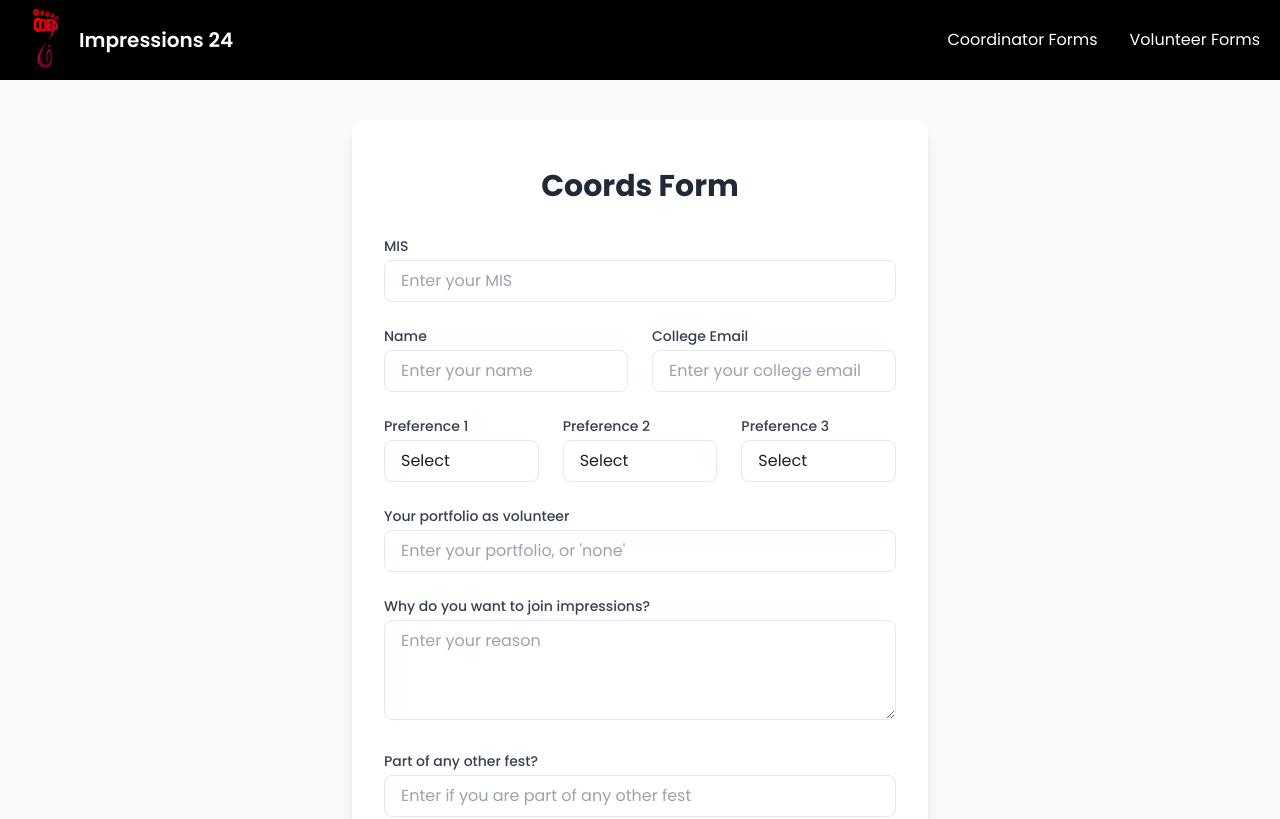
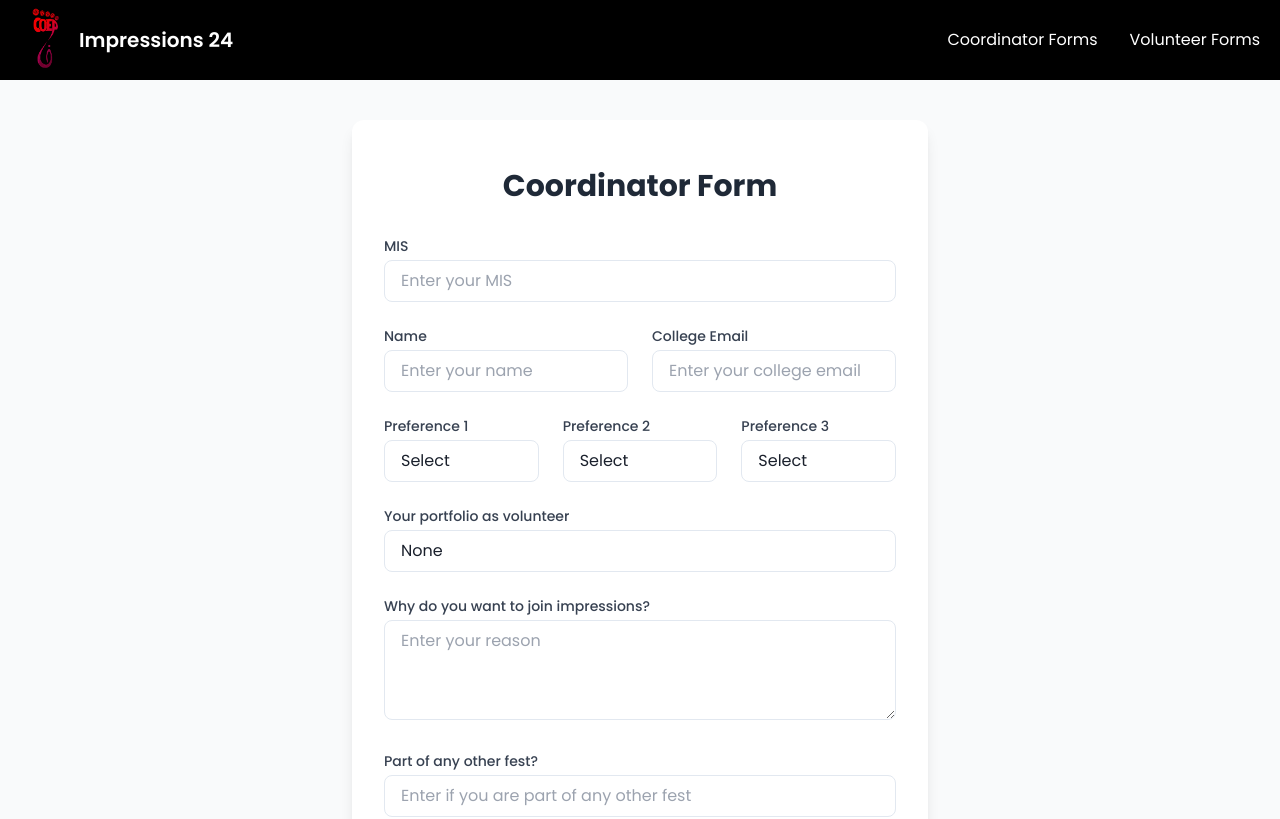
Before and after one commit to drdholu/impressions24, a React (Create React App) app: page /coordinator-form in a window 1280 px wide. Shown: the top 819 px of the page. Built offline with nearby package versions, Linux system fonts and the light colour scheme.

Commit message:
same preference option fixed

```diff
--- a/src/components/CoordinatorForm.js
+++ b/src/components/CoordinatorForm.js
@@ -1,10 +1,11 @@
+import React, { useState } from 'react';
+import { useNavigate } from 'react-router-dom';
+import { toast, ToastContainer } from 'react-toastify';
+import 'react-toastify/dist/ReactToastify.css';
+import { AlertCircle, CheckCircle2 } from 'lucide-react';
 
-import React, { useState } from 'react';
-import { AlertCircle, CheckCircle2 } from 'lucide-react';
-import { toast } from 'react-toastify';
-import { useNavigate } from 'react-router-dom';
+const scriptURL = 'https://script.google.com/macros/s/AKfycbz87cAXjyGkAmnTgfsgf53omOjRnjZEI1jCspzey7GlMVRWWlKtU69xpyTxp-6hKUiUWQ/exec';
 
-const scriptURL = 'https://script.google.com/macros/s/AKfycbxpOjvfD3S3UTRe3dWX1X_kk4xpVc_3tLpuQ1ieQLouPjUKyZCI0Jhe0zgAD8j3kMydbw/exec';
 const CoordinatorForm = () => {
   const [formData, setFormData] = useState({
     mis: '',
@@ -15,7 +16,7 @@ const CoordinatorForm = () => {
     pref3: '',
     reason: '',
     otherFest: '',
-    portfolio: '',  // Added portfolio field
+    portfolio: '',
   });
 
   const navigate = useNavigate();
@@ -40,7 +41,7 @@ const CoordinatorForm = () => {
       pref3: '',
       reason: '',
       otherFest: '',
-
+      portfolio: '',
     });
   };
 
@@ -70,12 +71,12 @@ const CoordinatorForm = () => {
         setResponseMessage(data.message || 'An error occurred. Please try again.');
         if (data.result === 'success') {
           clearForm();
-          // toast.success('Form submitted successfully!', {
-          //   position: toast.POSITION.BOTTOM_RIGHT,
-          // });
+          toast.success('Form submitted successfully!', {
+            position: toast.POSITION.BOTTOM_RIGHT,
+          });
           setTimeout(() => {
             navigate('/');
-          }, 2000);
+          }, 3000); // Redirect after 3 seconds
         }
       })
       .catch((error) => {
@@ -89,13 +90,23 @@ const CoordinatorForm = () => {
     'Finance', 'Marketing', 'Media', 'PR', 'Prints and Purchase', 'Production', 'VFX', 'Web'
   ];
 
+  const options2 = [
+    'None', 'Accounts', 'COG', 'Decor', 'Design', 'Documentation', 'Events & Proshows',
+    'Finance', 'Marketing', 'Media', 'PR', 'Prints and Purchase', 'Production', 'VFX', 'Web'
+  ];
+
   const inputClass = "w-full px-4 py-2 border rounded-lg focus:ring-2 focus:ring-blue-500 focus:border-transparent outline-none transition duration-200";
   const labelClass = "block text-sm font-medium text-gray-700 mb-1";
   const selectClass = "w-full px-4 py-2 border rounded-lg focus:ring-2 focus:ring-blue-500 focus:border-transparent outline-none appearance-none bg-white";
 
+  const getFilteredOptions = (currentPref) => {
+    const selectedPrefs = [formData.pref1, formData.pref2, formData.pref3].filter(pref => pref !== currentPref);
+    return options.filter(option => !selectedPrefs.includes(option));
+  };
 
   return (
     <div className="min-h-[90vh] py-10 bg-gray-50 sm:px-6 lg:px-8">
+      <ToastContainer />
       <div className="max-w-xl p-8 mx-auto bg-white shadow-lg rounded-xl">
         {responseMessage && (
           <div className={`mb-3 p-4 rounded-lg flex items-center gap-2 ${
@@ -109,7 +120,7 @@ const CoordinatorForm = () => {
             <p>{responseMessage}</p>
           </div>
         )}
-        <h2 className="mt-4 mb-8 text-3xl font-bold text-center text-gray-800">Coords Form</h2>
+        <h2 className="mt-4 mb-8 text-3xl font-bold text-center text-gray-800">Coordinator Form</h2>
 
         <form onSubmit={handleSubmit} className="space-y-6">
           <div>
@@ -160,24 +171,30 @@ const CoordinatorForm = () => {
                   className={selectClass}
                 >
                   <option value="">Select</option>
-                  {options.map((option) => (
+                  {getFilteredOptions(formData[`pref${num}`]).map((option) => (
                     <option key={option} value={option}>{option}</option>
                   ))}
                 </select>
               </div>
             ))}
           </div>
+
+
+
           <div>
             <label className={labelClass}>Your portfolio as volunteer</label>
-            <input
-              type="text"
+            <select
               name="portfolio"
               value={formData.portfolio}
               onChange={handleInputChange}
-              className={inputClass}
-              placeholder="Enter your portfolio, or 'none'"
-            />
+              className={selectClass}
+            >
+              {options2.map((option) => (
+                <option key={option} value={option}>{option}</option>
+              ))}
+            </select>
           </div>
+
           <div>
             <label className={labelClass}>Why do you want to join impressions?</label>
             <textarea
--- a/src/components/VolunteerForm.js
+++ b/src/components/VolunteerForm.js
@@ -87,6 +87,11 @@ const VolunteerForm = () => {
     'Finance', 'Marketing', 'Media', 'PR', 'Prints and Purchase', 'Production', 'VFX', 'Web'
   ];
 
+  const getFilteredOptions = (currentPref) => {
+    const selectedPrefs = [formData.pref1, formData.pref2, formData.pref3].filter(pref => pref !== currentPref);
+    return options.filter(option => !selectedPrefs.includes(option));
+  };
+
   const inputClass = "w-full px-4 py-2 border rounded-lg focus:ring-2 focus:ring-blue-500 focus:border-transparent outline-none transition duration-200";
   const labelClass = "block text-sm font-medium text-gray-700 mb-1";
   const selectClass = "w-full px-4 py-2 border rounded-lg focus:ring-2 focus:ring-blue-500 focus:border-transparent outline-none appearance-none bg-white";
@@ -158,7 +163,7 @@ const VolunteerForm = () => {
                   className={selectClass}
                 >
                   <option value="">Select</option>
-                  {options.map((option) => (
+                  {getFilteredOptions(formData[`pref${num}`]).map((option) => (
                     <option key={option} value={option}>{option}</option>
                   ))}
                 </select>
```
